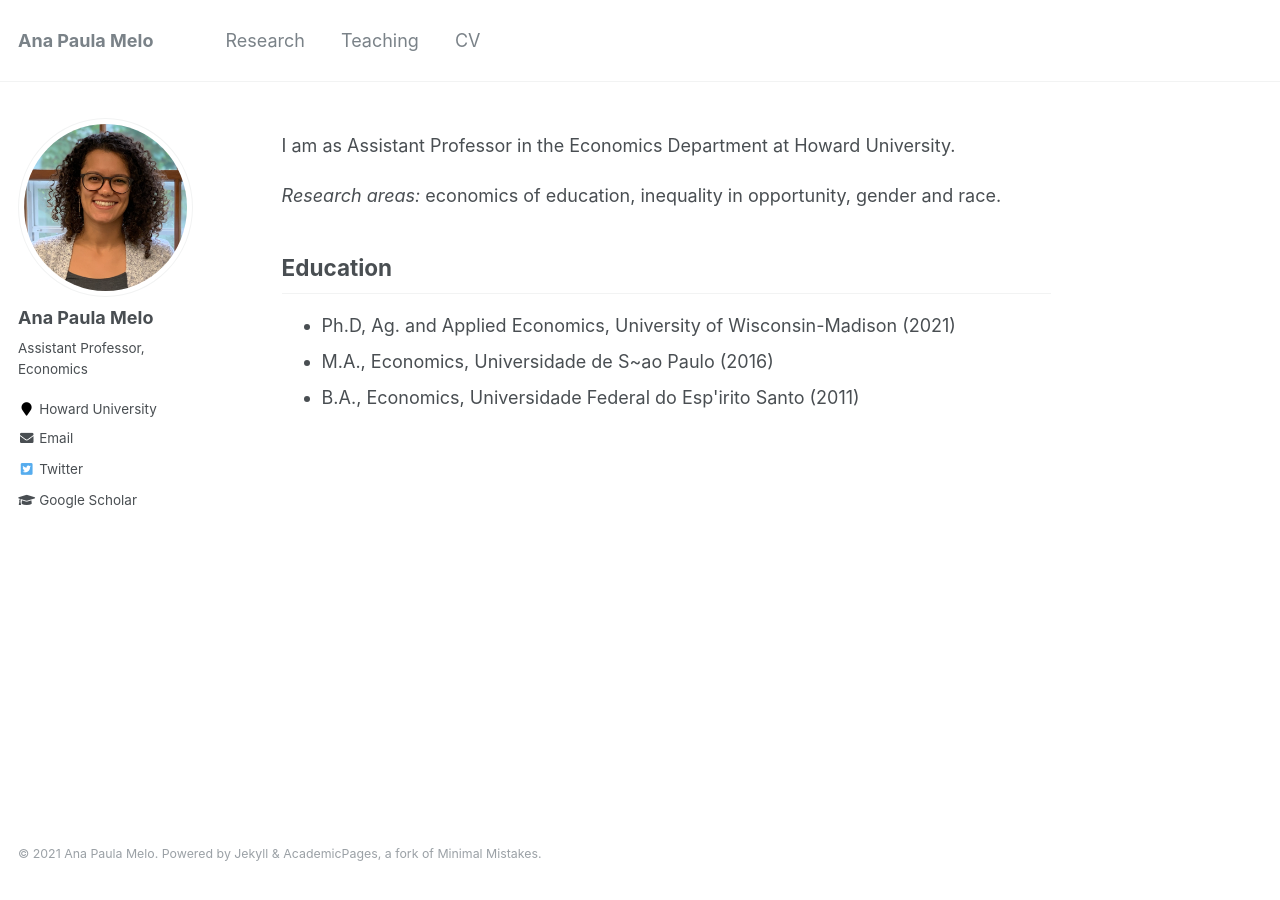
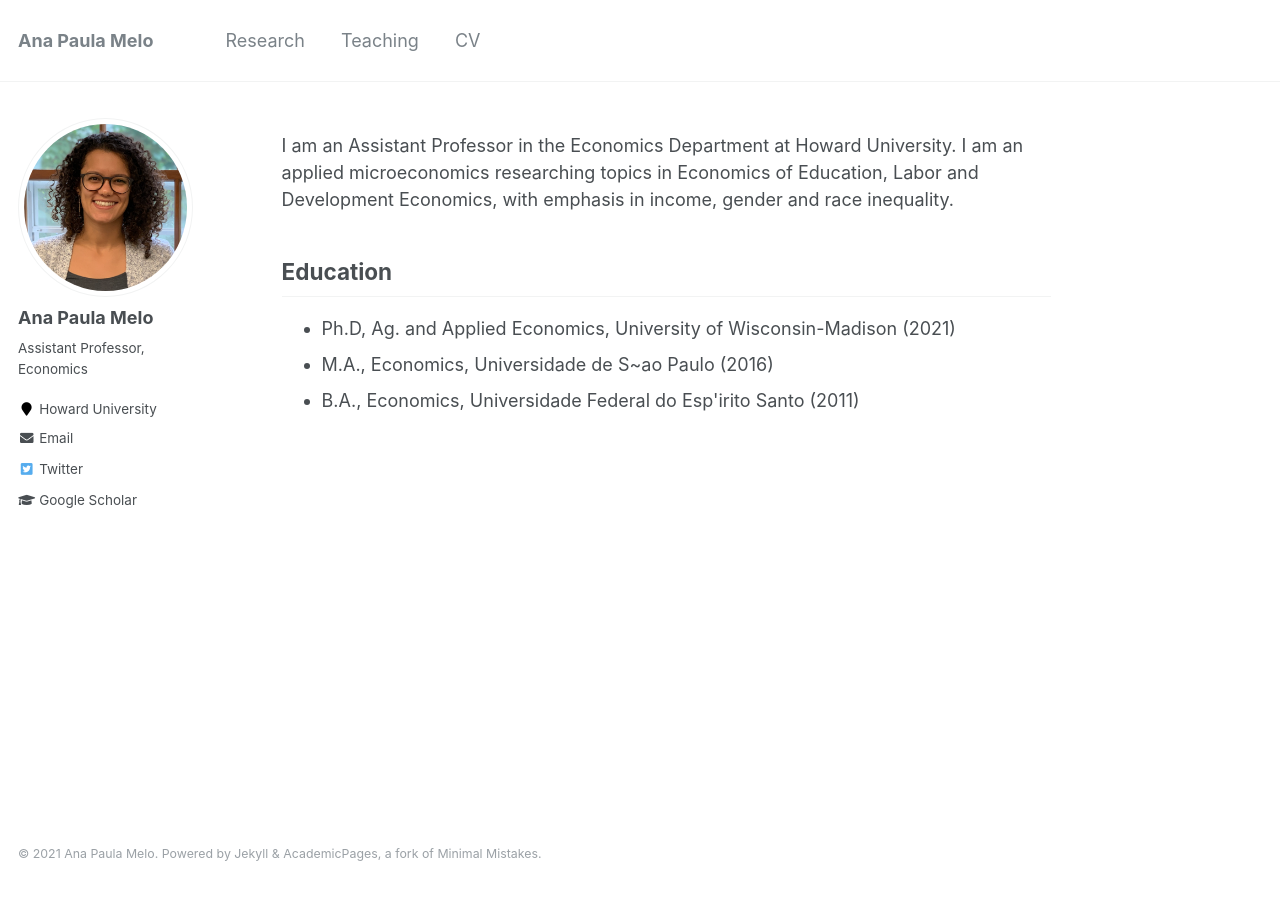
Before and after one commit to anapmelo/anapmelo.github.io, a Jekyll site: the page built from _pages/about.md, in a window 1280 px wide. Built offline with Jekyll 4.4.1, drawn with Linux system fonts in a browser that asks for light colours.

Commit message:
Update about.md

```diff
--- a/_pages/about.md
+++ b/_pages/about.md
@@ -8,9 +8,7 @@ redirect_from:
   - /about.html
 ---
 
-I am as Assistant Professor in the Economics Department at Howard University.
-
-<em> Research areas:</em> economics of education, inequality in opportunity, gender and race.
+I am an Assistant Professor in the Economics Department at Howard University. I am an applied microeconomics researching topics in Economics of Education, Labor and Development Economics, with emphasis in income, gender and race inequality.
 
 <h2>Education</h2>
 
```
